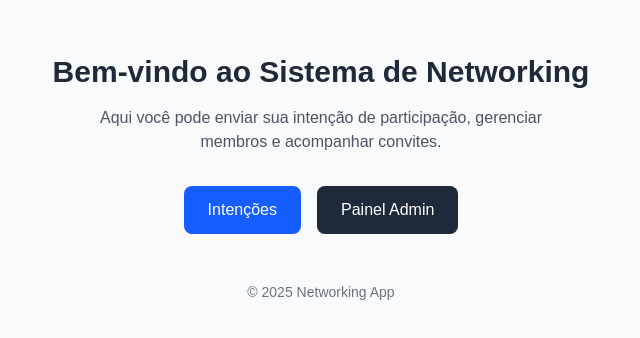
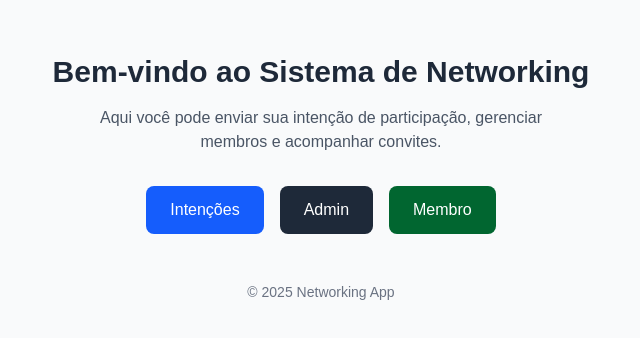
Before and after one commit to p4n1k0/networking-manager, a Next.js app in the folder frontend/: page / in a window 1280 px wide. Shown: the part 222-560 px from the top of the page, without its empty margins (319-959 px from the left). Built offline with nearby package versions, Linux system fonts and the light colour scheme.

Commit message:
add login de membro na de inicio

```diff
--- a/frontend/src/app/page.js
+++ b/frontend/src/app/page.js
@@ -22,9 +22,19 @@ export default function Home() {
           href="/admin/login"
           className="px-6 py-3 bg-gray-800 text-white rounded-lg hover:bg-gray-900 transition"
         >
-          Painel Admin
+          Admin
         </Link>
+
+        <Link
+          href="/member/login"
+          className="px-6 py-3 bg-green-800 text-white rounded-lg hover:bg-green-900 transition"
+        >
+          Membro
+        </Link>
+
       </div>
+
+
 
       <footer className="mt-12 text-sm text-gray-500">
         © {new Date().getFullYear()} Networking App
--- a/frontend/src/components/modules/ReferralForm.js
+++ b/frontend/src/components/modules/ReferralForm.js
@@ -19,8 +19,10 @@ export default function ReferralForm({ memberId, onSuccess }) {
 
   // Garantir execução apenas no cliente
   useEffect(() => {
-    const stored = localStorage.getItem("token");
-    setToken(stored);
+    Promise.resolve().then(() => {
+      const stored = localStorage.getItem("memberToken");
+      setToken(stored);
+    });
   }, []);
 
   const mutation = useMutation({
```
